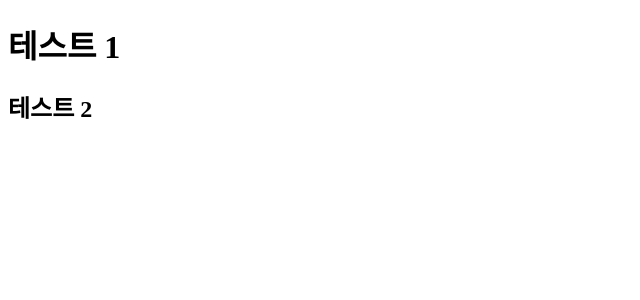
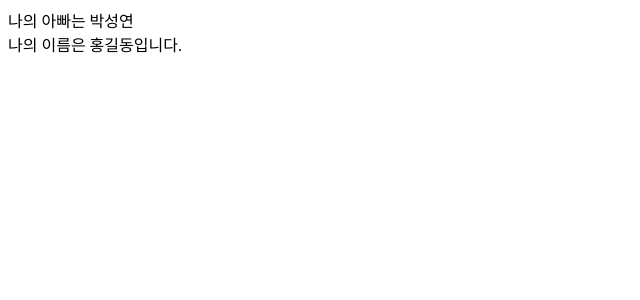
Before and after one commit to believehan/React_study, a React (Create React App) app: page / in a window 1280 px wide. Shown: the top 300 px of the page, without its empty margins (0-640 px from the left). Built offline with nearby package versions, Linux system fonts and the light colour scheme.

Commit message:
컴포넌트 태그간 계층 구조 구현

```diff
--- a/src/App.js
+++ b/src/App.js
@@ -1,24 +1,9 @@
+
+import Parent from './Parent';
 function App() {
-  return <h1>모듈 임포트1</h1>;
-}
-
-function TestReact() {
-  return <h1>모듈 임포트2</h1>;
-}
-
-function TestReact2() {
-  return <h2>모듈 임포트3</h2>
-}
-
-function DefaultCom() {
   return (
-    <div>DefaultCom</div>
+    <Parent parentName="박성연" />
   )
 }
 
-/*
-  export 시에는 * 적용불가
-*/
-
-export {App, TestReact, TestReact2};
-export default DefaultCom;
+export default App;
--- /dev/null
+++ b/src/Parent.jsx
@@ -0,0 +1,10 @@
+
+import Son from './Son';
+export default function Parent({ parentName }) {
+    return (
+        <>
+            <div>나의 아빠는 {parentName}</div>
+            <Son sonName="홍길동" />
+        </>
+    );
+}
--- /dev/null
+++ b/src/Son.jsx
@@ -0,0 +1,5 @@
+export default function Son({sonName}) {
+    return (
+        <div>나의 이름은 {sonName}입니다.</div>
+    );
+}
--- a/src/index.js
+++ b/src/index.js
@@ -1,76 +1,10 @@
-import React from "react";
+import React from "react"; //안써도 됨
 import ReactDOM from 'react-dom/client';
+import App from "./App";
 
 const root = ReactDOM.createRoot(document.getElementById('root'));
 
-/*===================================================================
-*/
-
-// function TestReact(props) {
-//   return <h1>테스트 {props.value1}</h1>   //JSX형식
-// }
-
-// root.render(
-//   //함수 호출과 동일하지만 객체 형태로 묶어서 전달
-//   <TestReact value1='1' />     //컴포넌트에 임의 프로퍼티와 값을 지정함으로써
-//   // 객체 형태로 전달되고 이를 매개변수(porps)츼 참조를
-//   //통해 컴포넌트의 프로퍼티를 필드 형식으로
-//   //JSX 표현식 내에서 참조 가능.
-// );
-
-/*=============================================================================
-*/
-
-/*
-  다중 JSX 식을 구현하는 경우 소괄호로 묶어서 반환해야 하며 반드시
-  하나의 부모 컨테이너 태그가 있어야함.
-  하기의 경우 부모가 2개 이므로 컴파일 에러.
-*/
-
-// function TestReact(props) {
-//   return (
-//     <>
-//       <h1>테스트 {props.value1}</h1>
-//       <h2>테스트 {props.value2}</h2>
-//     </>
-//   );
-// }
-
-// root.render(
-//   <TestReact value1='1' value2='2' />
-// );
-
-/*==========================================================================
-*/
-
-// function TestReact(props) {
-//   return (
-//     <>
-//       <h1>테스트 {props.value1}</h1>
-//       <h2>테스트 {props.value2}</h2>
-//     </>
-//   );
-// }
-
-// root.render(
-//   <TestReact value1='1' value2='2' />
-// );
-//단점 :값을 동적으로 구성하지 못한다, props.을 반복적으로 써야해서 귀찮다
-
-/*============================================================================
-*/
-// props의 Destructuring assignment(구조분해할당)
-// 함수의 파라미터 부분에 {}로 구조분해를 통해 객체를 벗겨내고 그 안에 key인
-// value1, value2를 넣어주어 바로 data로 접근할 수 있어 props. 을 쓰지 않아도 된다.
-function TestReact({value1, value2}) {
-  return (
-    <div>
-      <h1>테스트 {value1}</h1>
-      <h2>테스트 {value2}</h2>
-    </div>
-  );
-}
-
 root.render(
-  <TestReact value1='1' value2 = '2' />
+  <App />
 );
+//이곳에 조립하면 제약상황이 생김 그래서 이곳은 그냥 랜더하는 역할만 함
```
Also changed, not shown: src/Hello.jsx (added, +19 -0 lines).
